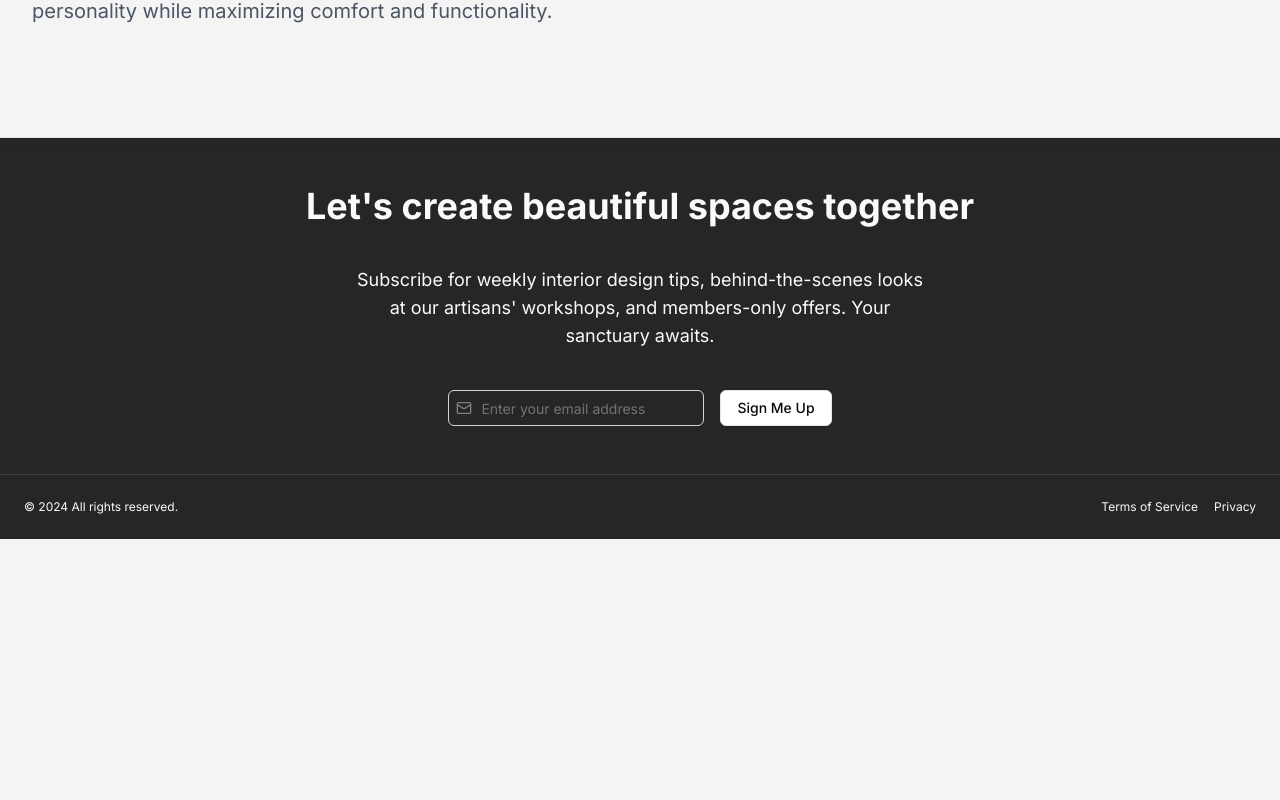
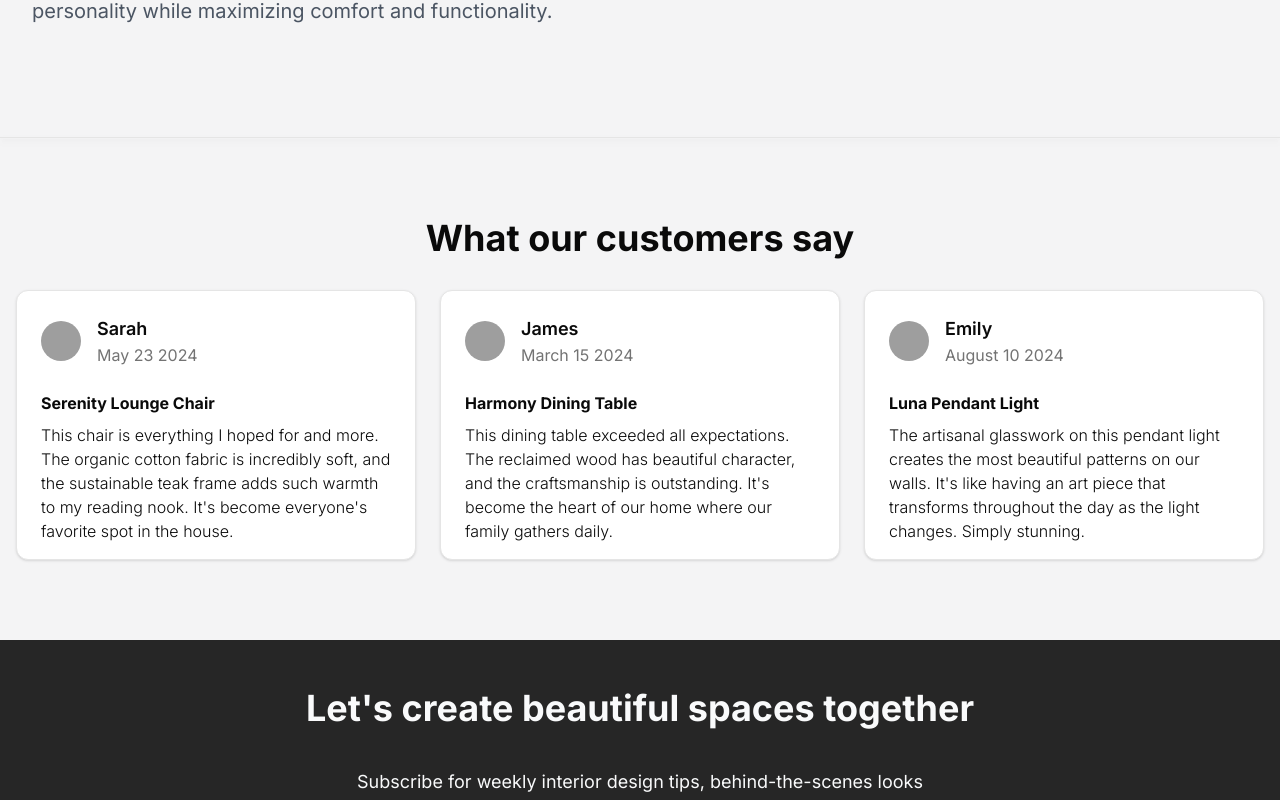
Before and after one commit to 104stars/furniture-template, a Next.js app: page /landing in a window 1280 px wide. Shown: the part 1573-2373 px from the top of the page. Before the commit the page ends 2112 px from the top, so only its background shows below. Built offline with nearby package versions, Linux system fonts and the light colour scheme; grey boxes are pictures that could not be loaded.

Commit message:
Add Reviews section to landing page and update Navbar backdrop blur

```diff
--- a/app/landing/page.jsx
+++ b/app/landing/page.jsx
@@ -7,6 +7,7 @@ import MainSection from "./sections/landing-main";
 import SecondSection from "./sections/second";
 import ThirdSection from "./sections/third";
 import FooterSection from "./sections/footer";
+import Reviews from "./sections/reviews";
 
 export default function HeroSection() {
   return (
@@ -14,7 +15,8 @@ export default function HeroSection() {
       <div className="sticky top-0 z-20">
         <Navbar />
       </div>
-      <main >
+
+      <main>
         <MainSection />
       </main>
       <Separator className="w-full drop-shadow-md" />
@@ -26,6 +28,11 @@ export default function HeroSection() {
         <ThirdSection />
       </section>
       <Separator className="w-full drop-shadow-md" />
+
+      <section>
+        <Reviews />
+      </section>
+
       <section>
         <FooterSection />
       </section>
--- /dev/null
+++ b/app/landing/sections/reviews.jsx
@@ -0,0 +1,10 @@
+import CustomerReviews from "@/components/customers/customers";
+
+export default function Reviews() {
+    return (
+        <div className="flex flex-col">
+            <h1 className="flex justify-center text-4xl items-center font-inter font-bold pt-20">What our customers say</h1>
+            <CustomerReviews/>
+        </div>
+    );
+}
--- /dev/null
+++ b/components/customers/customers.jsx
@@ -0,0 +1,63 @@
+import { Avatar, AvatarFallback, AvatarImage } from "@/components/ui/avatar";
+import { Card, CardContent, CardHeader, CardTitle } from "@/components/ui/card";
+
+const reviews = [
+  {
+    id: 1,
+    name: "Sarah",
+    date: "May 23 2024",
+    item: "Serenity Lounge Chair",
+    description:
+      "This chair is everything I hoped for and more. The organic cotton fabric is incredibly soft, and the sustainable teak frame adds such warmth to my reading nook. It's become everyone's favorite spot in the house.",
+  },
+  {
+    id: 2,
+    name: "James",
+    date: "March 15 2024",
+    item: "Harmony Dining Table",
+    description:
+      "This dining table exceeded all expectations. The reclaimed wood has beautiful character, and the craftsmanship is outstanding. It's become the heart of our home where our family gathers daily.",
+  },
+  {
+    id: 3,
+    name: "Emily",
+    date: "August 10 2024",
+    item: "Luna Pendant Light",
+    description:
+      "The artisanal glasswork on this pendant light creates the most beautiful patterns on our walls. It's like having an art piece that transforms throughout the day as the light changes. Simply stunning.",
+  },
+];
+
+export default function CustomerReviews() {
+  return (
+    <div className="container mx-auto px-4 pt-8 pb-20 font-inter">
+      <div className="grid grid-cols-1 md:grid-cols-2 lg:grid-cols-3 gap-6">
+        {reviews.map((review, index) => (
+          <Card key={index} className="flex flex-col w-full h-[270px] transition ease-linear hover:drop-shadow-lg">
+            <CardHeader>
+              <div className="flex items-center space-x-4">
+                <Avatar>
+                  <AvatarImage
+                    src="https://encrypted-tbn0.gstatic.com/images?q=tbn:ANd9GcQnqOOyyHwTtK9QXBfpblPE8VQ-8i3yy0wbIaa3pE2MSiyqK8kO0kQdh8W_y9UqEHY_02w&usqp=CAU"
+                    alt="Avatar"
+                  />
+                  <AvatarFallback>{review.name.charAt(0)}</AvatarFallback>
+                </Avatar>
+                <div>
+                  <h2 className="text-lg font-semibold">{review.name}</h2>
+                  <p className="text-md text-muted-foreground">{review.date}</p>
+                </div>
+              </div>
+            </CardHeader>
+            <CardContent className="flex-grow">
+              <div>
+              <p className="font-bold text-md">{review.item}</p>
+              <p className="max-w-sm font-light pt-2 text-xs md:text-sm xl:text-base ">{review.description}</p>
+              </div>
+            </CardContent>
+          </Card>
+        ))}
+      </div>
+    </div>
+  );
+}
--- a/components/navbar/navbar.jsx
+++ b/components/navbar/navbar.jsx
@@ -4,7 +4,7 @@ import Burger from "./burger";
 
 export default function Navbar() {
   return (
-    <header className="flex absolute top-0 z-40 w-full border-b justify-between items-center p-2 px-10 md:px-10 backdrop-blur-md bg-gray-100 bg-opacity-70 ">
+    <header className="flex absolute top-0 z-40 w-full border-b justify-between items-center p-2 px-10 md:px-10 backdrop-blur-[7px] bg-gray-100 bg-opacity-70 ">
       <Cube size={40} className="cursor-pointer pt-1"></Cube>
       <ul className="hidden xl:flex items-center gap-12 font-inter">
         <li className="p-3 hover:underline cursor-pointer">Home</li>
```
Also changed, not shown: public/loading.svg (added).
